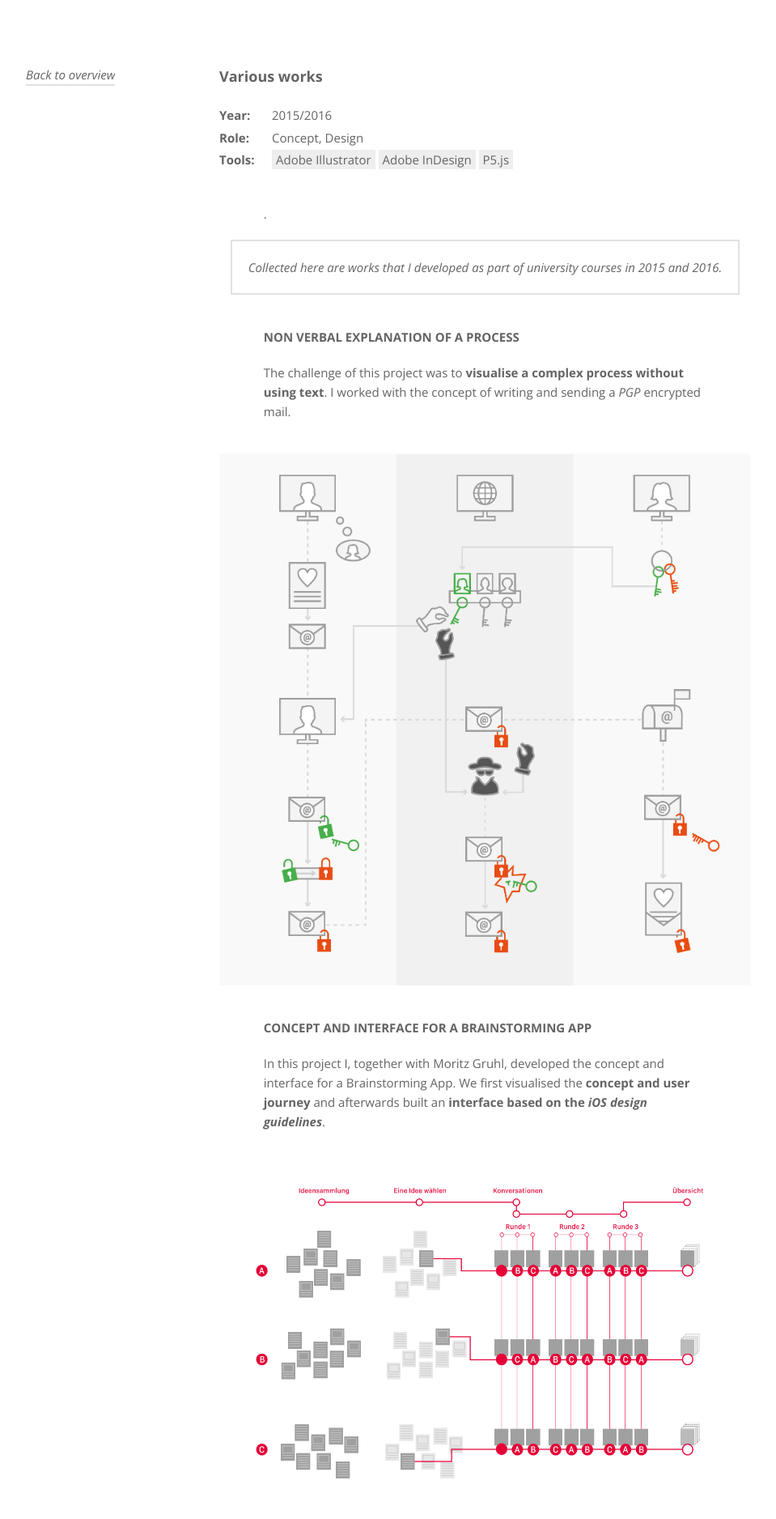
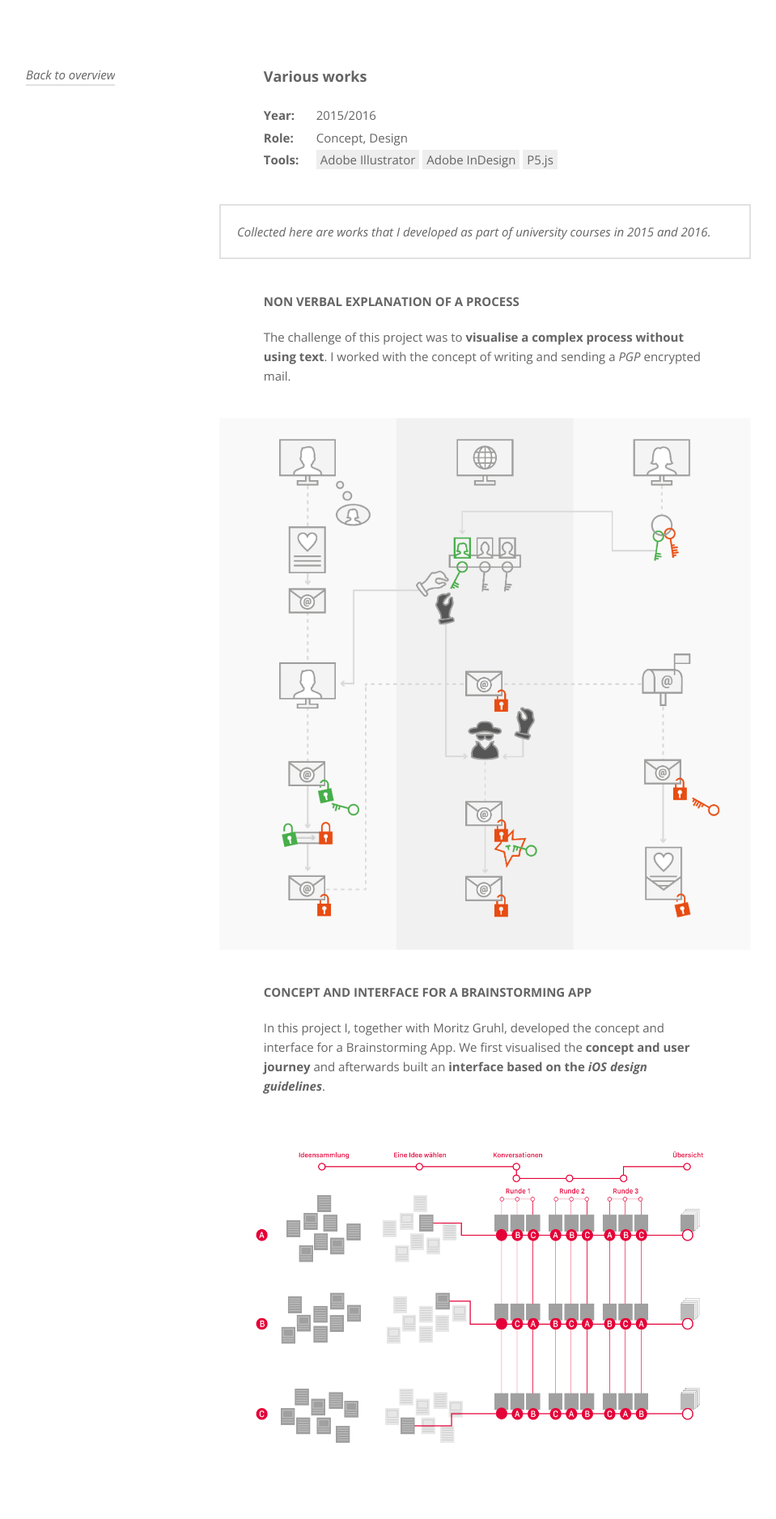
Before and after one commit to dnsos/deinns, a Jekyll site: the page built from _pages/university_works.md, in a window 1280 px wide. Shown: the top 1876 px of the page at 81% size, without its empty margins (160-1119 px from the left). Built offline with Jekyll 4.4.1, drawn with Linux system fonts in a browser that asks for light colours.

Commit message:
Grid changes in Project pages

```diff
--- a/_layouts/project.html
+++ b/_layouts/project.html
@@ -7,6 +7,7 @@ layout: default
 <article class="c-project c-project__{{page.ref}}">
 
   <header class="c-project__header">
+    <section class="c-project__meta">
         <h1>{{page.title}}{% if page.subtitle %} – {{page.subtitle}}{% endif %}</h1>
         <dl>
           <div>
@@ -41,6 +42,7 @@ layout: default
           </div>
           {% endif %}
         </dl>
+    </section>
   </header>
 
   <main class="c-project__content">
--- a/_pages/university_works.md
+++ b/_pages/university_works.md
@@ -14,8 +14,7 @@ team:
 order: 1
 ---
 
-.
-
+{:.m-text__highlighted}
 Collected here are works that I developed as part of university courses in 2015 and 2016.
 
 ## NON VERBAL EXPLANATION OF A PROCESS
--- a/_scss/_projects.scss
+++ b/_scss/_projects.scss
@@ -63,6 +63,12 @@
     overflow-x: hidden;
 
     .c-project__header {
+      display: grid;
+      grid-template-columns: repeat(12, 1fr);
+
+        .c-project__meta {
+          grid-column: 2 / 12;
+        }
         dl {
             margin-bottom: var(--grid-spacing);
             div {
@@ -101,10 +107,10 @@
         }
       }
 
-        p:nth-of-type(2) {
+        .m-text__highlighted {
             grid-column: 1 / 13;
             padding: calc(var(--grid-spacing) / 2);
-            margin: 0 auto var(--grid-spacing);
+            margin: 0 0 var(--grid-spacing);
             font-style: italic;
             border: .2rem solid var(--color-primary);
         }
```
Also changed, not shown: _pages/climate_scenarios.md (+1 -0 lines), _pages/im_ueberfluteten_berlin.md (+1 -0 lines), _pages/leuchttisch.md (+1 -0 lines), _pages/rita.md (+1 -0 lines). Lines whose indentation alone changed are shown as unchanged.
